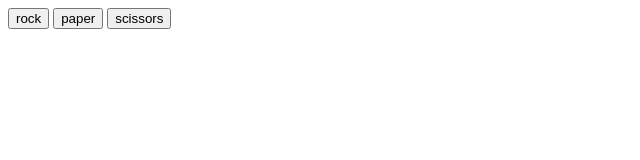
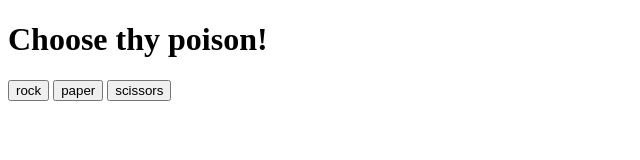
Before and after one commit to AluminumPaperCup/Rock-Paper-Scissors, a plain HTML site: page index.html in a window 1280 px wide. Shown: the whole page, without its empty margins (0-640 px from the left). Drawn offline with Linux system fonts and the light colour scheme.

Commit message:
ADD header to GUI element of game

```diff
--- a/index.html
+++ b/index.html
@@ -3,13 +3,14 @@
 <head>
     <meta charset="UTF-8">
     <meta name="viewport" content="width=device-width, initial-scale=1.0">
-    <title>Document</title>
+    <title>Rock, Paper, Scissors</title>
 </head>
 
 <script src="script.js">
 </script>
 
 <body>
+<h1> Choose thy poison!</h1>
 
     <button id="rock">rock</button>
     <button id="paper">paper</button>
```
